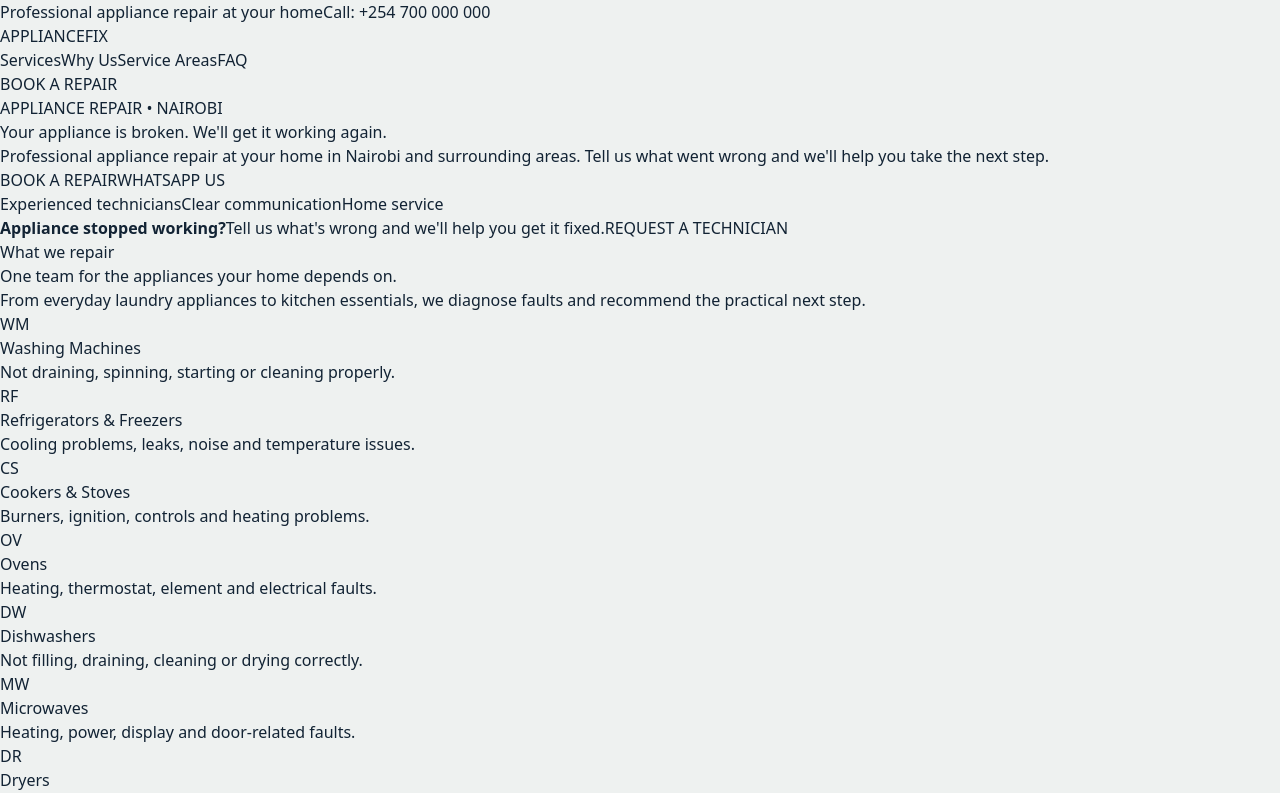
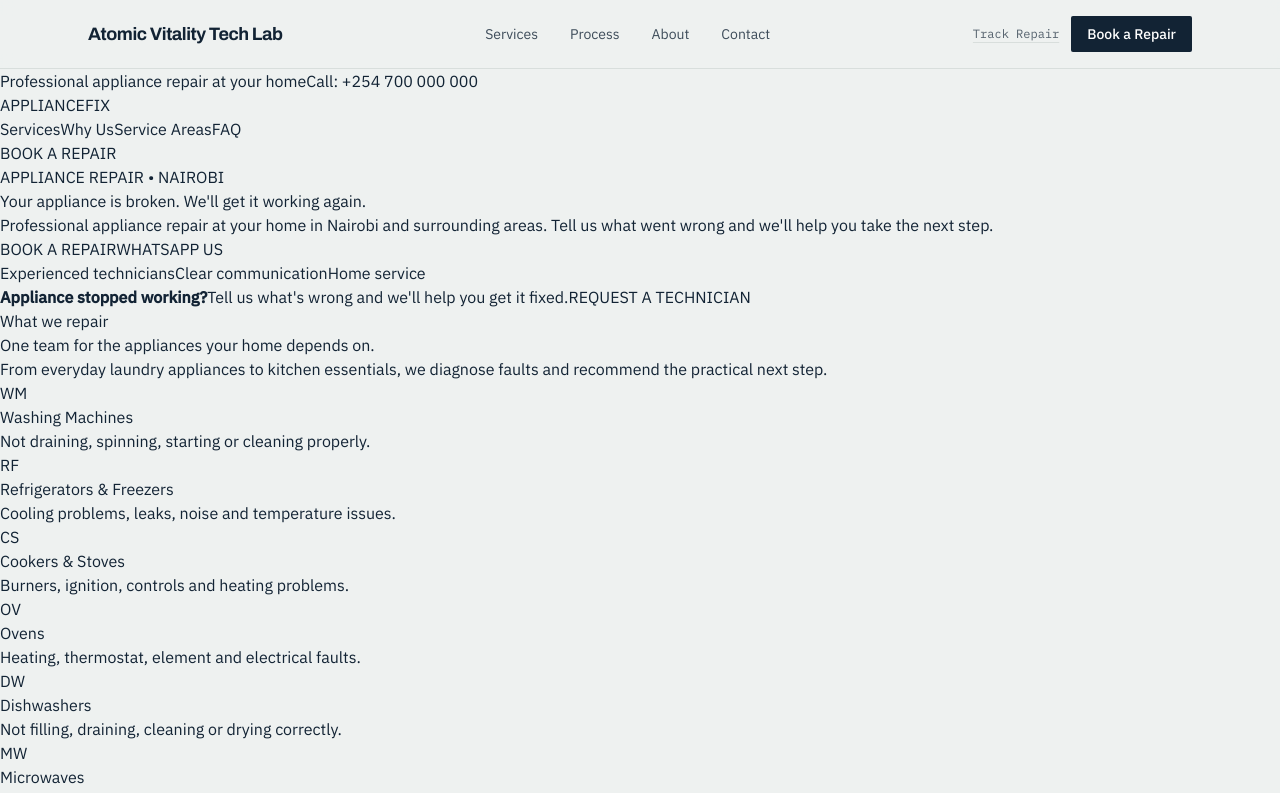
Before and after one commit to sgnjoroge254/appliance-repair-website, a Next.js app: page / in a window 1280 px wide. Shown: the top 793 px of the page. Built offline with nearby package versions, Linux system fonts and the light colour scheme.

Commit message:
Update layout.tsx

```diff
--- a/app/layout.tsx
+++ b/app/layout.tsx
@@ -1,17 +1,27 @@
 import type { Metadata } from "next";
+import { Archivo, IBM_Plex_Sans, IBM_Plex_Mono } from "next/font/google";
 import "./globals.css";
+import Header from "@/components/Header";
+import Footer from "@/components/Footer";
+import { businessInfo } from "@/lib/services";
+
+const archivo = Archivo({ subsets: ["latin"], variable: "--font-archivo", weight: ["600", "700", "800"] });
+const plexSans = IBM_Plex_Sans({ subsets: ["latin"], variable: "--font-plex-sans", weight: ["400", "500"] });
+const plexMono = IBM_Plex_Mono({ subsets: ["latin"], variable: "--font-plex-mono", weight: ["400", "500"] });
 
 export const metadata: Metadata = {
-  title: "Appliance Repair Nairobi | Professional Home Appliance Repairs",
-  description:
-    "Professional appliance repair at your home in Nairobi and surrounding areas. Washing machines, refrigerators, cookers, ovens, dishwashers, microwaves and more.",
-  metadataBase: new URL("https://example.com"),
+  title: `${businessInfo.name} | Appliance Repair`,
+  description: businessInfo.tagline,
 };
 
-export default function RootLayout({ children }: Readonly<{ children: React.ReactNode }>) {
+export default function RootLayout({ children }: { children: React.ReactNode }) {
   return (
     <html lang="en">
-      <body>{children}</body>
+      <body className={`${archivo.variable} ${plexSans.variable} ${plexMono.variable} font-body`}>
+        <Header />
+        <main>{children}</main>
+        <Footer />
+      </body>
     </html>
   );
 }
```
